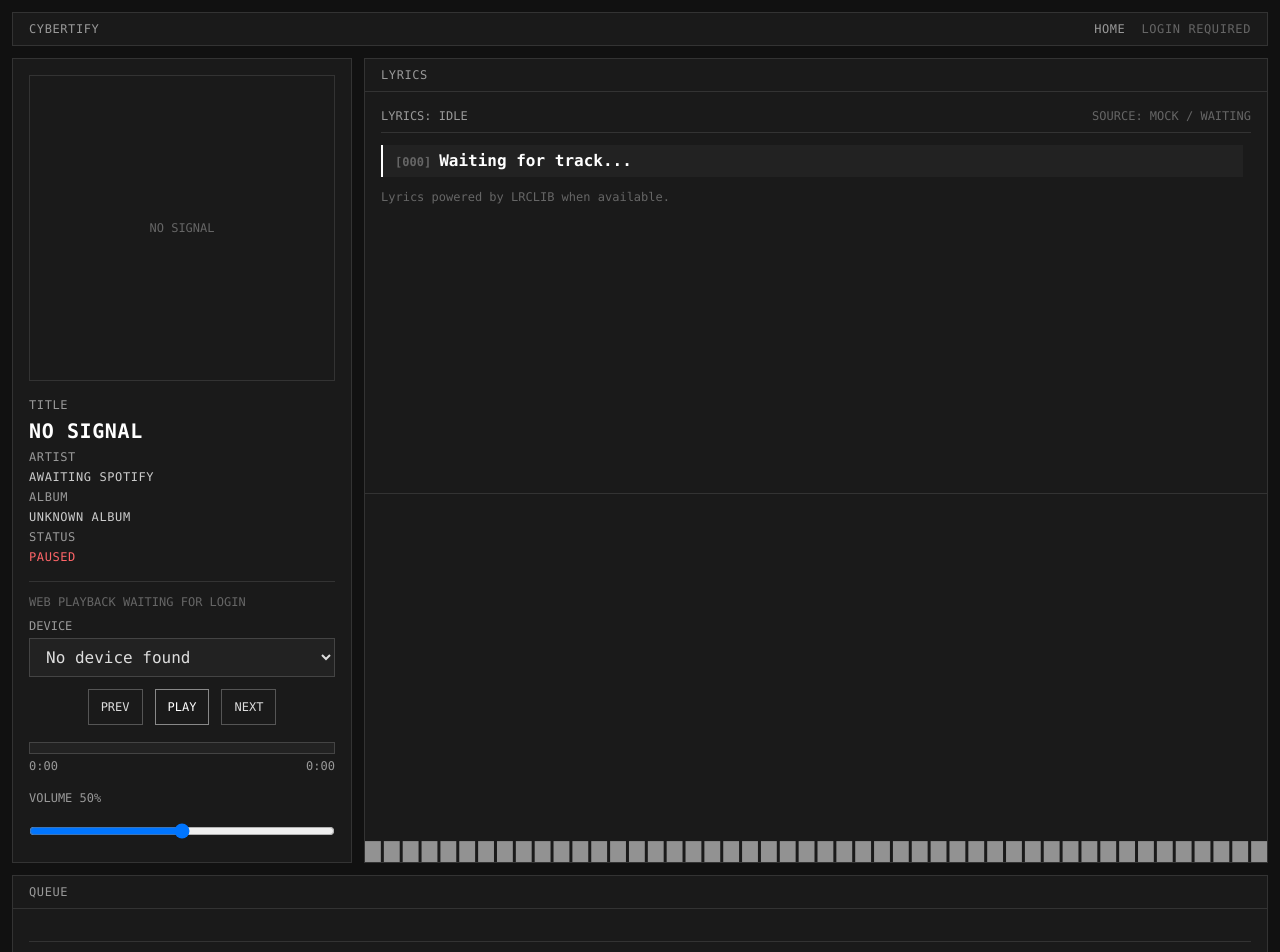
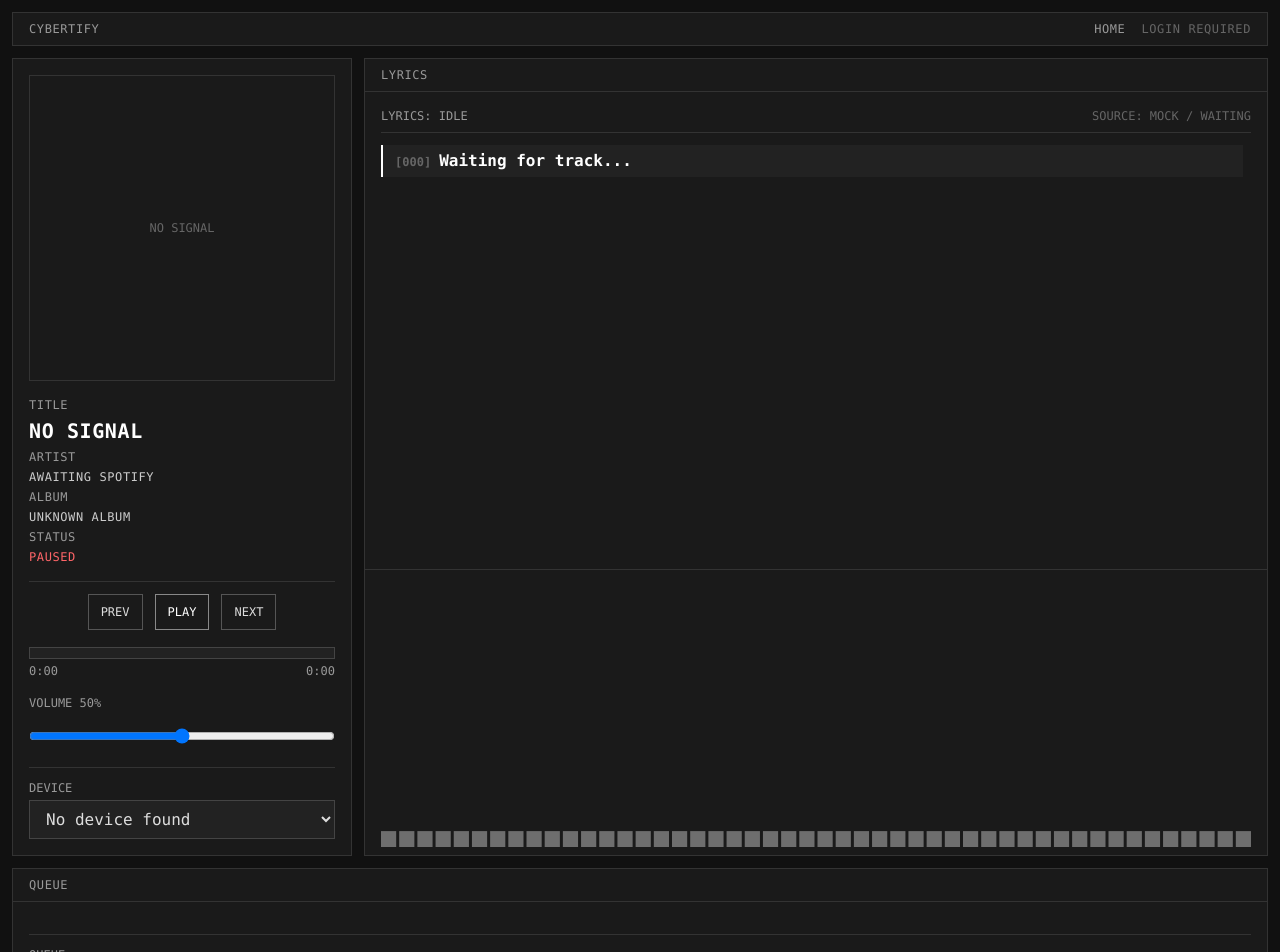
Before and after one commit to NILBERMAYTA/Cybertify, a React (Vite) app: page /player in a window 1280 px wide. Shown: the top 952 px of the page. Built offline with nearby package versions, Linux system fonts and the light colour scheme.

Commit message:
Furula casi todo

```diff
--- a/src/components/layout/TerminalLayout.tsx
+++ b/src/components/layout/TerminalLayout.tsx
@@ -37,7 +37,6 @@ function TerminalLayoutComponent() {
   const setPendingTrackUri = usePlayerStore((state) => state.setPendingTrackUri)
   const setPlaybackState = usePlayerStore((state) => state.setPlaybackState)
   const trackName = usePlayerStore((state) => state.trackName)
-  const webPlaybackStatus = usePlayerStore((state) => state.webPlaybackStatus)
   const [devices, setDevices] = useState<SpotifyDevice[]>([])
   const [selectedDeviceId, setSelectedDeviceId] = useState('')
   const [volumePercent, setVolumePercent] = useState(50)
@@ -253,23 +252,6 @@ function TerminalLayoutComponent() {
             <PlayerCard />
 
             <div className="mt-4 border-t border-[#333] pt-3">
-              <p className="mb-2 text-xs uppercase text-[#666]">{webPlaybackStatus}</p>
-              <label className="mb-1 block text-xs uppercase text-[#999]" htmlFor="player-device">
-                Device
-              </label>
-              <select
-                className="mb-3 w-full border border-[#444] bg-[#222] px-3 py-2 text-xs text-[#ddd] outline-none"
-                id="player-device"
-                onChange={(event) => void handleDeviceChange(event.target.value)}
-                value={selectedDeviceId}
-              >
-                <option value="">No device found</option>
-                {devices.map((device) => (
-                  <option disabled={!device.id} key={device.id ?? device.name} value={device.id ?? ''}>
-                    {device.name} {device.is_active ? '(active)' : ''}
-                  </option>
-                ))}
-              </select>
               <PlayerControls
                 durationMs={durationMs}
                 isPlaying={isPlaying}
@@ -281,6 +263,24 @@ function TerminalLayoutComponent() {
                 progressMs={progressMs}
                 volumePercent={volumePercent}
               />
+              <div className="mt-4 border-t border-[#333] pt-3">
+                <label className="mb-1 block text-xs uppercase text-[#999]" htmlFor="player-device">
+                  Device
+                </label>
+                <select
+                  className="w-full border border-[#444] bg-[#222] px-3 py-2 text-xs text-[#ddd] outline-none"
+                  id="player-device"
+                  onChange={(event) => void handleDeviceChange(event.target.value)}
+                  value={selectedDeviceId}
+                >
+                  <option value="">No device found</option>
+                  {devices.map((device) => (
+                    <option disabled={!device.id} key={device.id ?? device.name} value={device.id ?? ''}>
+                      {device.name} {device.is_active ? '(active)' : ''}
+                    </option>
+                  ))}
+                </select>
+              </div>
             </div>
           </TerminalPanel>
 
@@ -289,7 +289,7 @@ function TerminalLayoutComponent() {
             <header className="border-b border-[#333] px-4 py-2 text-xs uppercase tracking-wider text-[#999]">
               lyrics
             </header>
-            <div className="flex-1 overflow-y-auto p-4">
+            <div className="h-[60%] p-4 min-h-[150px] overflow-hidden border-b border-[#333]">
               <LyricsPanel
                 albumName={albumName}
                 artistName={artistName}
@@ -298,7 +298,7 @@ function TerminalLayoutComponent() {
                 trackName={trackName}
               />
             </div>
-            <div className="flex min-h-[100px] flex-1 border-t border-[#333]">
+            <div className="flex-1 px-4 py-2 opacity-70 min-h-[50px]">
               <AudioVisualizer isPlaying={isPlaying} progressMs={progressMs} />
             </div>
           </div>
--- a/src/components/lyrics/LyricsPanel.tsx
+++ b/src/components/lyrics/LyricsPanel.tsx
@@ -184,8 +184,6 @@ function LyricsPanelComponent({ albumName, artistName, durationMs, lrcText, prog
           )
         })}
       </div>
-
-      <p className="mt-3 text-xs text-[#666]">Lyrics powered by LRCLIB when available.</p>
     </div>
   )
 }
```
